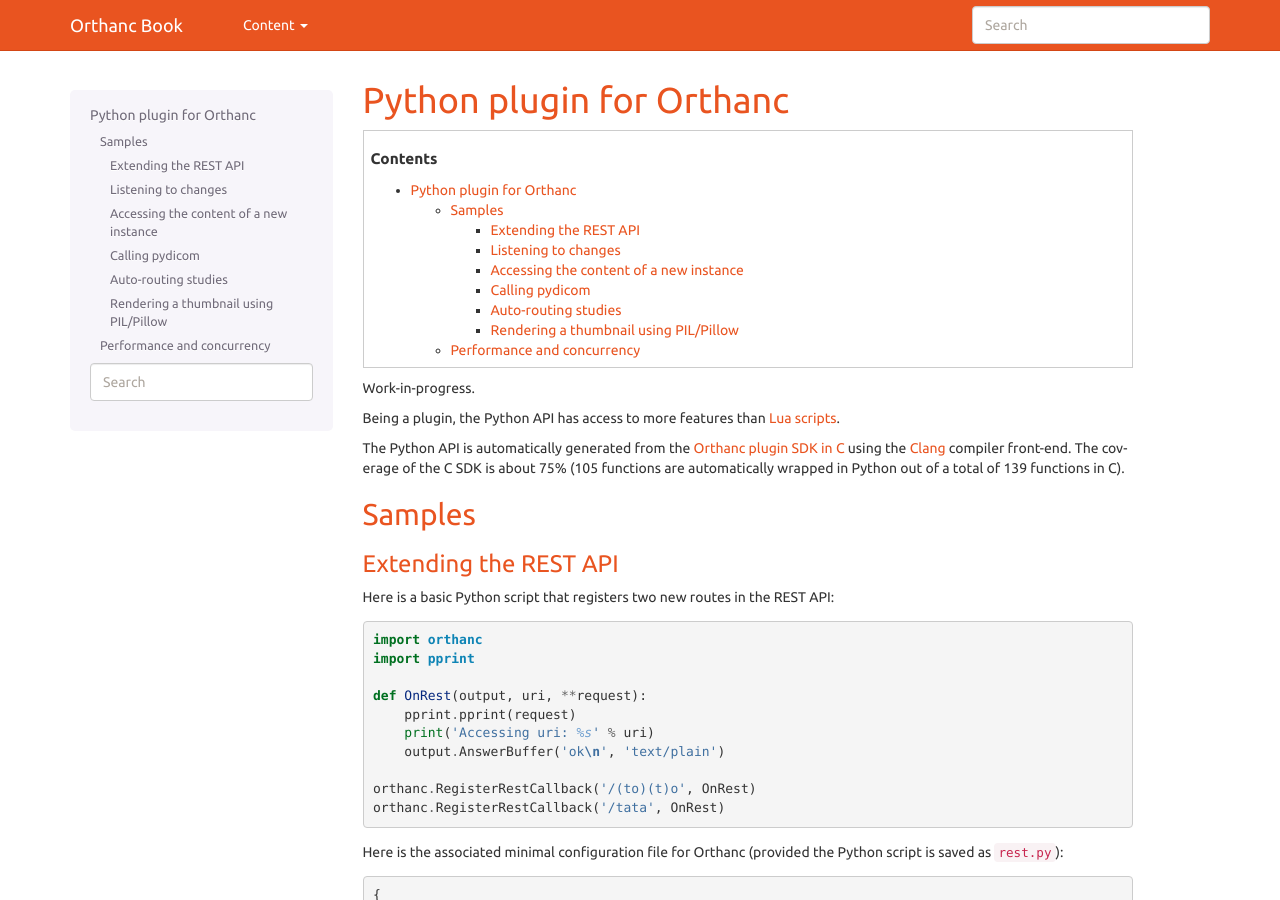
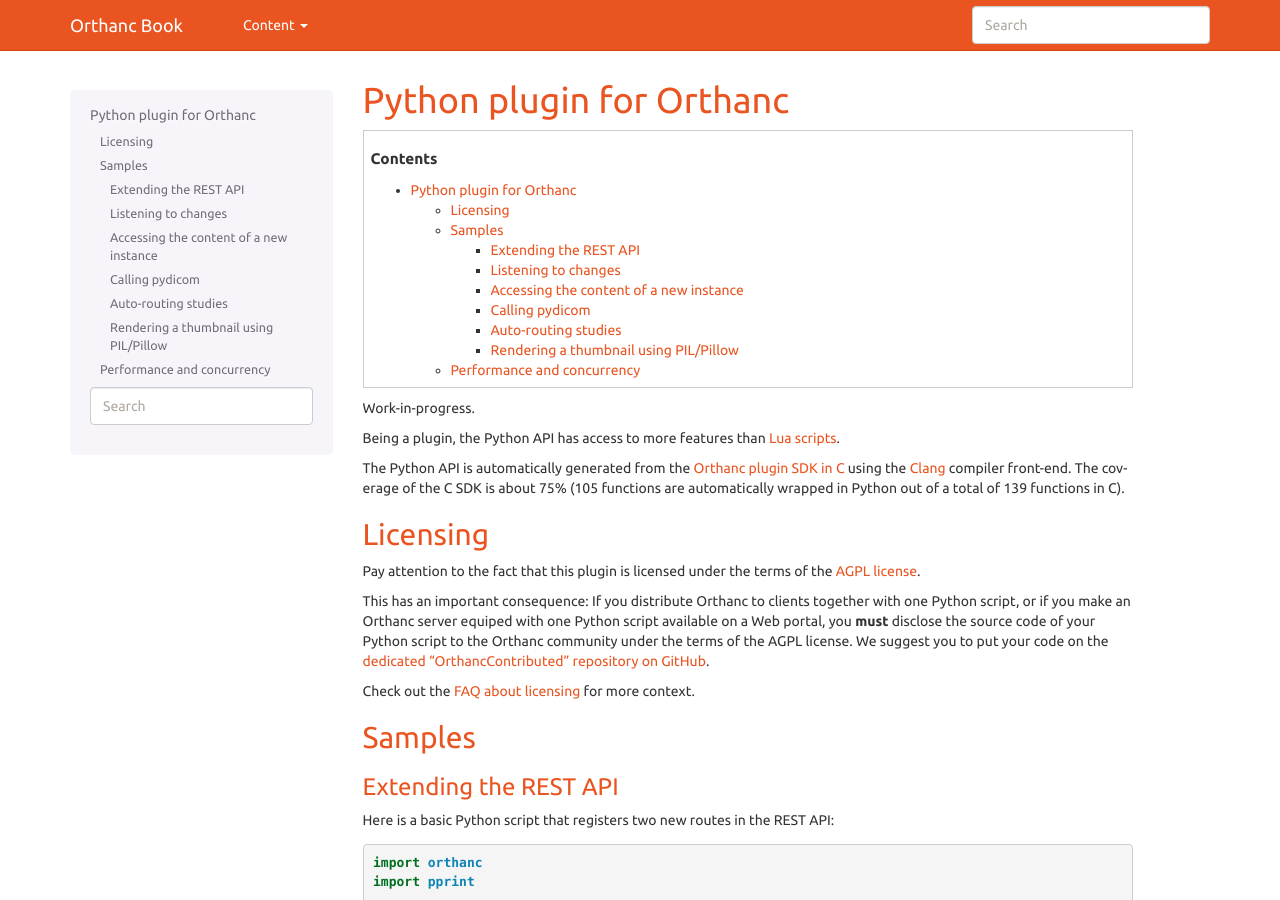
Before and after one commit to orthanc-mirrors/orthanc-book, a Sphinx documentation site: the page built from Sphinx/source/plugins/python.rst, in a window 1280 px wide and 900 px high. Built offline with Sphinx 7.4.7, drawn with Linux system fonts in a browser that asks for light colours; some of the changed text lies outside the part shown.

Commit message:
python licensing

```diff
--- a/Sphinx/source/plugins/python.rst
+++ b/Sphinx/source/plugins/python.rst
@@ -17,6 +17,24 @@
 using the `Clang <https://en.wikipedia.org/wiki/Clang>`__ compiler
 front-end.  The coverage of the C SDK is about 75% (105 functions are
 automatically wrapped in Python out of a total of 139 functions in C).
+
+Licensing
+---------
+
+Pay attention to the fact that this plugin is licensed under the terms
+of the `AGPL license
+<https://en.wikipedia.org/wiki/GNU_Affero_General_Public_License>`__.
+
+This has an important consequence: If you distribute Orthanc to
+clients together with one Python script, or if you make an Orthanc
+server equiped with one Python script available on a Web portal, you
+**must** disclose the source code of your Python script to the Orthanc
+community under the terms of the AGPL license. We suggest you to put
+your code on the `dedicated "OrthancContributed" repository on GitHub
+<https://github.com/jodogne/OrthancContributed/tree/master/Plugins>`__.
+
+Check out the :ref:`FAQ about licensing <licensing>` for more context.
+
 
 
 Samples
@@ -258,7 +276,9 @@
 <https://en.wikipedia.org/wiki/Global_interpreter_lock>`__. The GIL is
 basically a mutex that protects all the calls to the Python
 interpreter. If multiple C++ threads from Orthanc call a Python
-callback, only one can proceed at any given time.
+callback, only one can proceed at any given time. Note however that
+the GIL only applies to the Python script: The baseline REST API of
+Orthanc is not affected by the GIL.
 
 .. highlight:: python
 
```
Also changed, not shown: Sphinx/source/faq/licensing.rst (+5 -3 lines).
